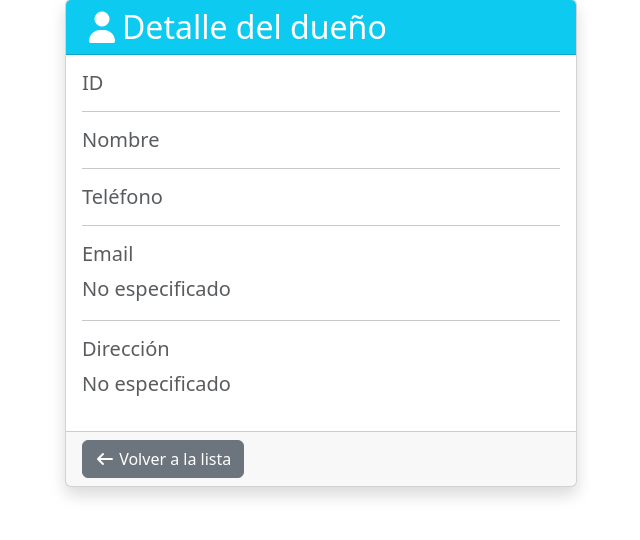
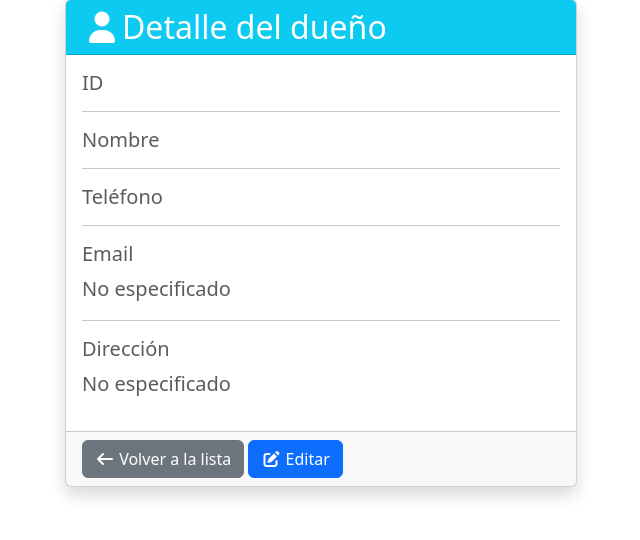
Before and after one commit to albanomp/Proyecto-Clinica-Veterinaria, a Python web app: template Clinica_Veterinaria/app/templates/duenyos/detail.html in a window 1280 px wide. Shown: the part 49-589 px from the top of the page, without its empty margins (207-847 px from the left). Run offline with Jinja, Linux system fonts and the light colour scheme; the template is opened without the code that fills it, so the values that code supplies are empty; some libraries are stand-ins or nearby versions.

Commit message:
Añado boton editar en Dueños

```diff
--- a/Clinica_Veterinaria/app/templates/duenyos/detail.html
+++ b/Clinica_Veterinaria/app/templates/duenyos/detail.html
@@ -68,8 +68,9 @@
 
                     <div class="card-footer">
                         <a href="/duenyos" class="btn btn-secondary">
-                            <i class="fa-solid fa-arrow-left"></i> Volver a la lista
-                        </a>
+                            <i class="fa-solid fa-arrow-left"></i> Volver a la lista</a>
+                        <a href="/duenyos/{{ duenyo.id }}/edit" class="btn btn-primary">
+                            <i class="fa-solid fa-pen-to-square"></i> Editar</a>
                     </div>
 
                 </div>
--- a/Clinica_Veterinaria/app/templates/duenyos/list.html
+++ b/Clinica_Veterinaria/app/templates/duenyos/list.html
@@ -3,7 +3,7 @@
 <head>
     <meta charset="UTF-8">
     <meta name="viewport" content="width=device-width, initial-scale=1.0">
-    <title>🐾👤 Listado de dueños</title>
+    <title>👤 Listado de dueños</title>
 
     <link href="https://cdn.jsdelivr.net/npm/bootstrap@5.3.8/dist/css/bootstrap.min.css" rel="stylesheet">
 
@@ -42,6 +42,8 @@
                         <a href="/duenyos/{{ duenyo.id }}" class="btn btn-info">
                             <i class="fa-solid fa-eye"></i> Ver
                         </a>
+                        <a href="/duenyos/{{ duenyo.id }}/edit" class="btn btn-warning">
+                            <i class="fa-solid fa-pen-to-square"></i> Editar
                     </td>
                 </tr>
                 {% endfor %}
```
